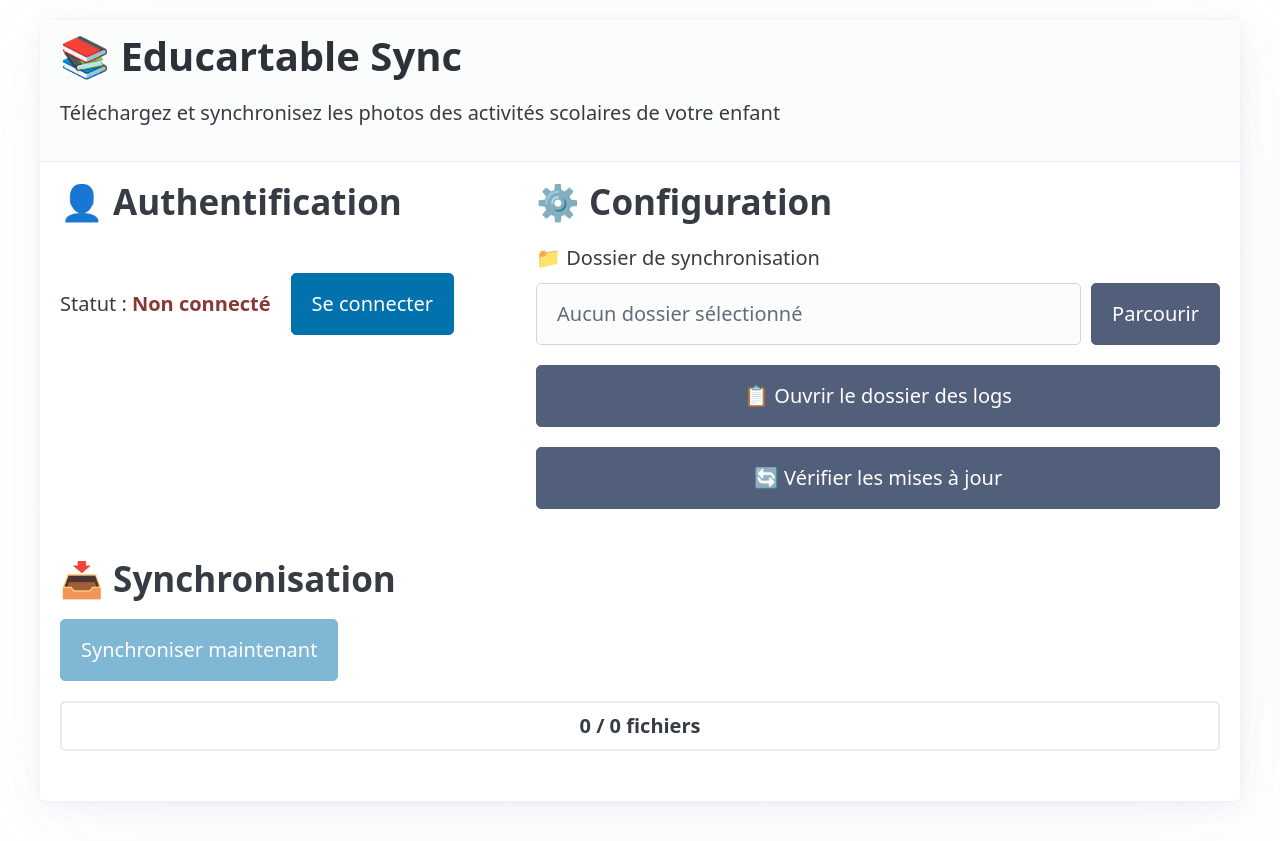
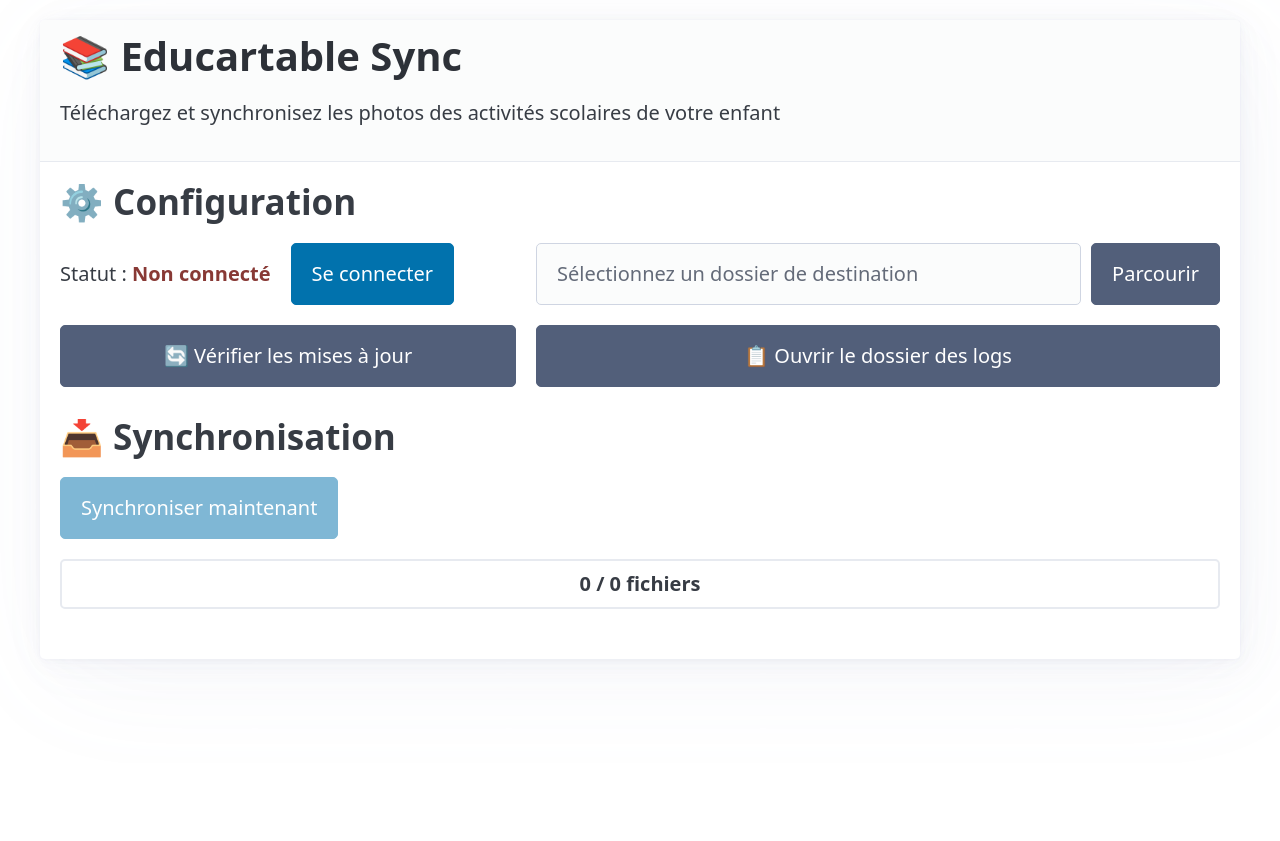
Before and after one commit to bombfork/educartable-sync, a plain HTML site: page src/index.html in a window 1280 px wide. After the commit the page ends 800 px from the top, so only its background shows below. Drawn offline with nearby package versions, Linux system fonts and the light colour scheme.

Commit message:
fix: updater api imports

```diff
--- a/src/index.html
+++ b/src/index.html
@@ -19,43 +19,37 @@
                 <p>Téléchargez et synchronisez les photos des activités scolaires de votre enfant</p>
             </header>
 
-            <!-- Auth and Config Container -->
+            <!-- Configuration Section -->
+            <section id="config-section">
+                <h2>⚙️ Configuration</h2>
+
                 <div class="two-column-layout">
-                <!-- Authentication Section -->
-                <section id="auth-section">
-                    <h2>👤 Authentification</h2>
-                    <div style="display: flex; align-items: center; gap: 1rem; margin-top: 2.5rem;">
+                    <!-- Left column: Authentication and Updates -->
+                    <div>
+                        <div style="display: flex; align-items: center; gap: 1rem; margin-bottom: 1rem;">
                             <span>Statut : <strong id="auth-status" class="status-disconnected">Non connecté</strong></span>
                             <button id="login-btn">Se connecter</button>
                             <button id="logout-btn" class="secondary hidden" style="margin: 0; padding: 0.25rem 0.75rem;">Déconnexion</button>
                         </div>
-                </section>
 
-                <!-- Configuration Section -->
-                <section id="config-section">
-                    <h2>⚙️ Configuration</h2>
+                        <button id="check-updates-btn" class="secondary" style="margin: 0; width: 100%;">
+                            🔄 Vérifier les mises à jour
+                        </button>
+                    </div>
 
+                    <!-- Right column: Sync path and Logs -->
                     <div>
-                        <label style="margin-bottom: 0.5rem;">📁 Dossier de synchronisation</label>
-                        <div style="display: grid; grid-template-columns: 1fr auto; gap: 0.5rem; align-items: center;">
-                            <input type="text" id="sync-path" readonly placeholder="Aucun dossier sélectionné" style="cursor: pointer; margin: 0;">
+                        <div style="display: grid; grid-template-columns: 1fr auto; gap: 0.5rem; align-items: center; margin-bottom: 1rem;">
+                            <input type="text" id="sync-path" readonly placeholder="Sélectionnez un dossier de destination" style="cursor: pointer; margin: 0;">
                             <button id="browse-btn" class="secondary" style="margin: 0;">Parcourir</button>
                         </div>
-                    </div>
 
-                    <div style="margin-top: 1rem;">
                         <button id="open-logs-btn" class="secondary" style="margin: 0; width: 100%;">
                             📋 Ouvrir le dossier des logs
                         </button>
                     </div>
-
-                    <div style="margin-top: 1rem;">
-                        <button id="check-updates-btn" class="secondary" style="margin: 0; width: 100%;">
-                            🔄 Vérifier les mises à jour
-                        </button>
                 </div>
             </section>
-            </div>
 
             <!-- Sync Section -->
             <section id="sync-section">
--- a/src/main.js
+++ b/src/main.js
@@ -233,7 +233,7 @@ function displayConfig() {
         syncPathInput.placeholder = '';
     } else {
         syncPathInput.value = '';
-        syncPathInput.placeholder = 'Aucun dossier sélectionné';
+        syncPathInput.placeholder = 'Sélectionnez un dossier de destination';
     }
 }
 
--- a/src/updater.js
+++ b/src/updater.js
@@ -3,10 +3,6 @@
  *
  * Handles automatic update checking and installation with French UI
  */
-
-// Import Tauri API
-const { invoke } = window.__TAURI__.core;
-const { relaunch } = window.__TAURI__.process;
 
 // Import notification system
 import { showError, showSuccess, showLoading, showInfo, handleError } from './notifications.js';
@@ -18,6 +14,7 @@ import { showError, showSuccess, showLoading, showInfo, handleError } from './no
 export async function checkForUpdatesSilently() {
     try {
         console.log('Checking for updates silently...');
+        const { invoke } = window.__TAURI__.core;
         const updateInfo = await invoke('check_for_updates');
 
         if (updateInfo.available) {
@@ -49,6 +46,7 @@ export async function checkForUpdatesManually() {
 
     try {
         console.log('Checking for updates manually...');
+        const { invoke } = window.__TAURI__.core;
         const updateInfo = await invoke('check_for_updates');
 
         // Dismiss loading notification
@@ -141,6 +139,7 @@ async function downloadAndInstallUpdate() {
 
     try {
         console.log('Downloading and installing update...');
+        const { invoke } = window.__TAURI__.core;
         await invoke('download_and_install_update');
 
         // Dismiss loading notification
@@ -191,6 +190,7 @@ function showRestartPromptNotification() {
     restartBtn.addEventListener('click', async () => {
         console.log('Restarting application to apply update...');
         try {
+            const { relaunch } = window.__TAURI__.process;
             await relaunch();
         } catch (error) {
             console.error('Failed to restart:', error);
```
Lines whose indentation alone changed are shown as unchanged.
